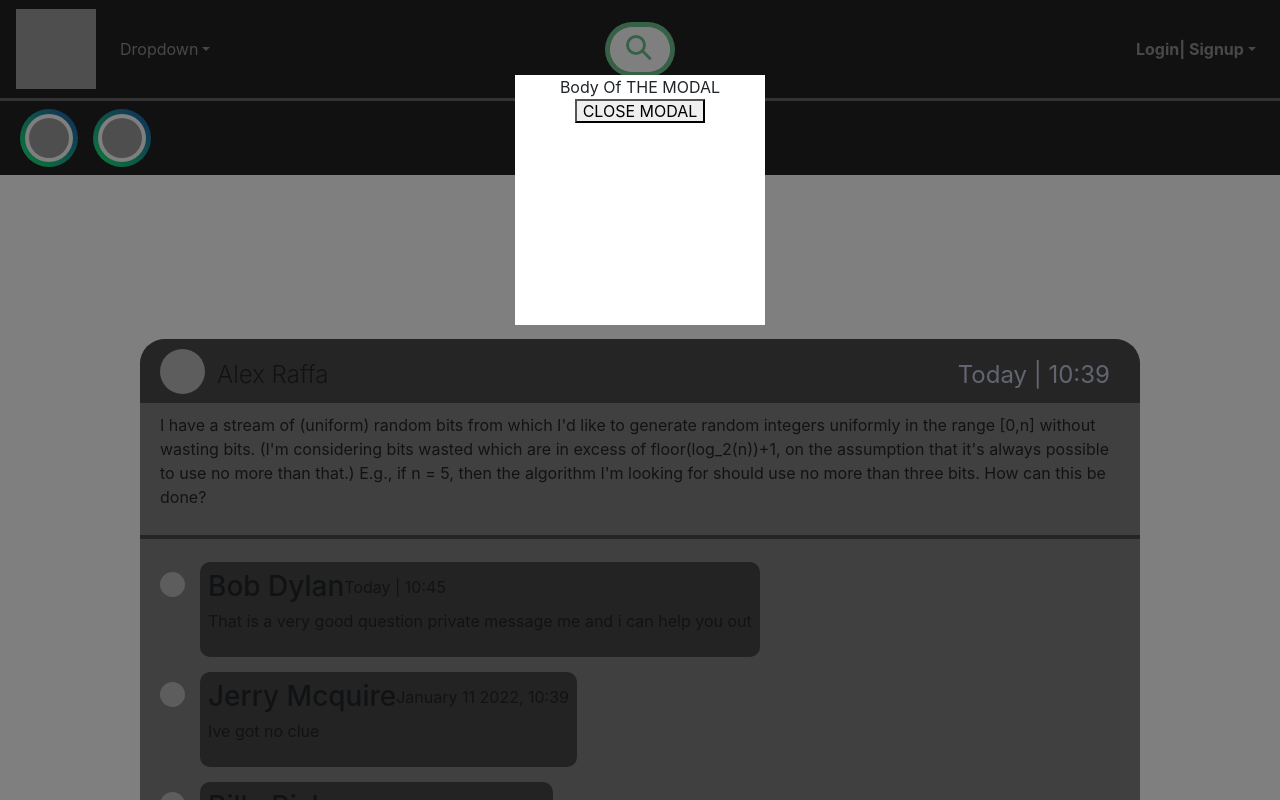
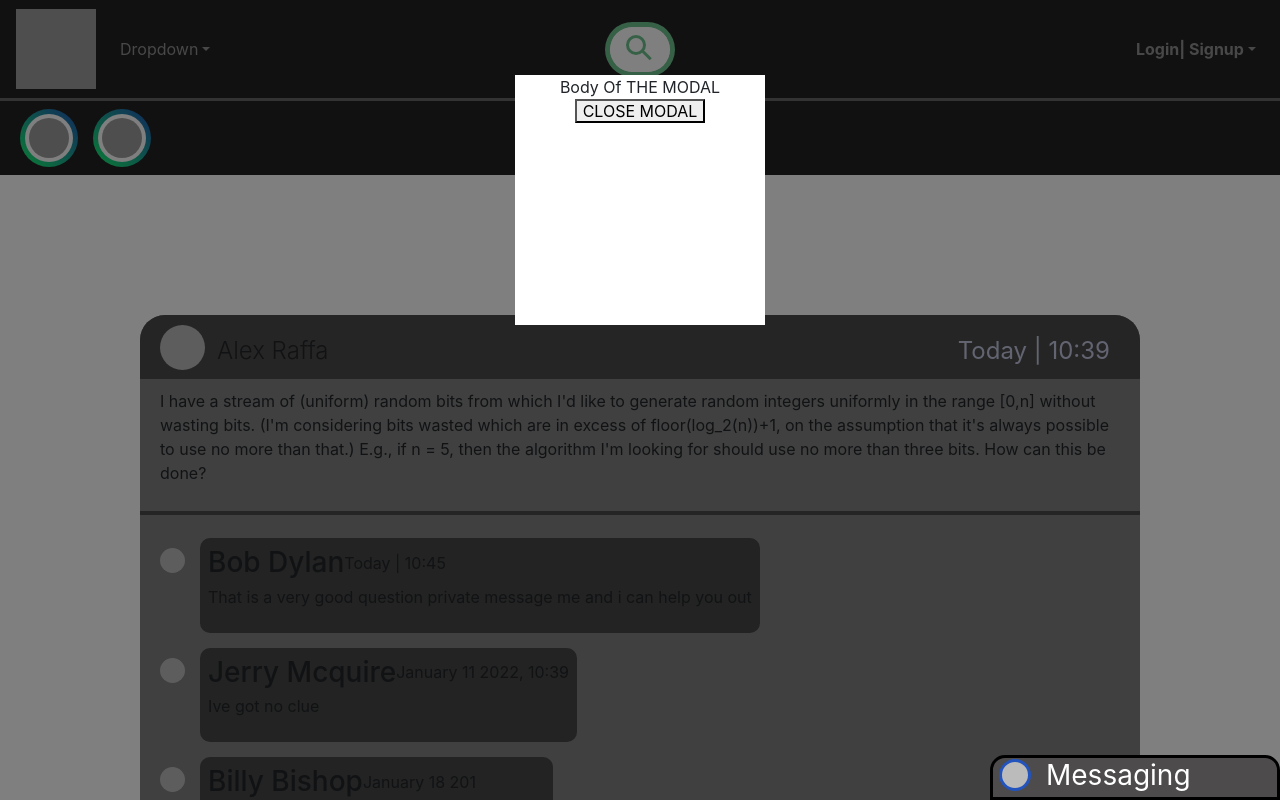
Before and after one commit to Dev-s-Den/Devs-Den, a React (Create React App) app in the folder Client/: page / in a window 1280 px wide. Shown: the top 800 px of the page. Built offline with nearby package versions, Linux system fonts and the light colour scheme; grey boxes are pictures that could not be loaded.

Commit message:
add fixed messengar button

```diff
--- a/Client/src/App.css
+++ b/Client/src/App.css
@@ -38,3 +38,44 @@
     transform: rotate(360deg);
   }
 }
+
+.messaging-bar {
+  background: rgb(77, 75, 75);
+  border: 3px solid black;
+  border-top-left-radius: 15px;
+  border-top-right-radius: 15px;
+  height: 45px;
+  width: 290px;
+  margin: 0px;
+  bottom: 0;
+  right: 0;
+  display: flex;
+  justify-content: flex-start;
+
+  position: fixed;
+
+  color: #fff;
+  font-size: 28px;
+
+
+}
+
+
+.messaging-bar:hover{
+  color:rgb(28, 193, 176);
+
+}
+
+.messaging-bar-avatar{
+  height: 32px;
+  width: 32px;
+  background-color: #bbb;
+  border-radius: 50%;
+  border: 3px solid #2354bd;
+  display: inline-block;
+  padding: 10px;
+}
+
+.messaging-bar-avatar-container{
+  margin-right: 15px;
+}
--- a/Client/src/App.js
+++ b/Client/src/App.js
@@ -24,9 +24,15 @@ function App() {
     <div className="App">
       <NavBar value={value} setValue={setValue} />
       <ForumNavBar></ForumNavBar>
-      <button onClick = {() => setShowModal(true)}> Show Modal </button>
+
       <Post />
       <Chat show={showModal} closeModal={() => setShowModal(false)}/>
+      <button className='messaging-bar' onClick = {() => setShowModal(true)}>
+        <div className="messaging-bar-avatar-container">
+          <span className="messaging-bar-avatar"></span>
+        </div>
+        <p>Messaging</p>
+      </button>
     </div>
   );
 }
```
